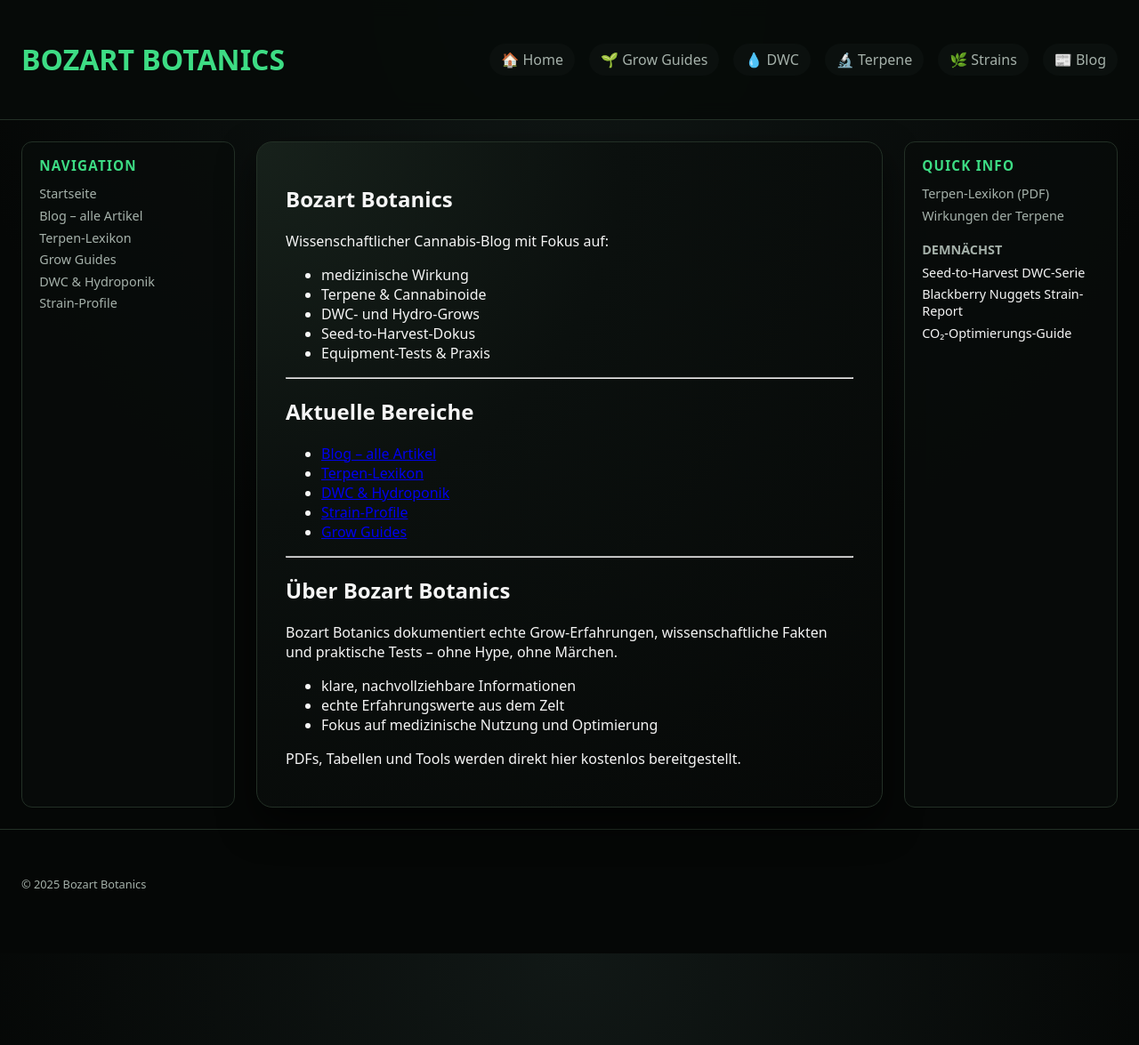
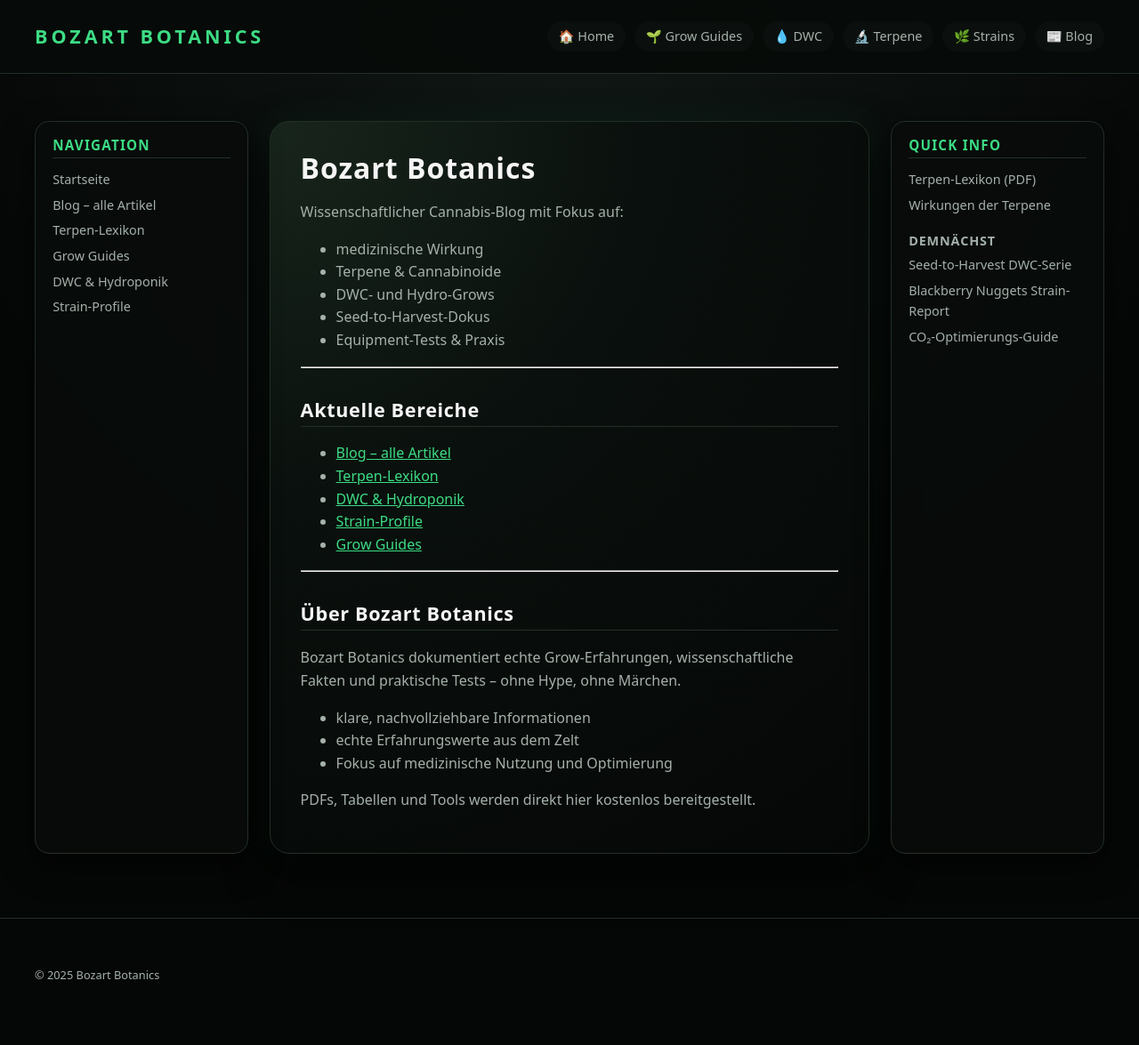
Before and after one commit to bozart-army/bozart-botanics, a Jekyll site: the page built from index.md, in a window 1280 px wide and 1175 px high. Shown: the whole window at 89% size. Built offline with Jekyll 4.4.1, drawn with Linux system fonts in a browser that asks for light colours.

Commit message:
Refactor CSS for layout and styling improvements
Updated styles for various elements including layout, typography, and responsiveness.

```diff
--- a/assets/style.css
+++ b/assets/style.css
@@ -11,6 +11,10 @@
 }
 
 /* Grundlayout */
+* {
+  box-sizing: border-box;
+}
+
 body {
   margin: 0;
   font-family: var(--font-main);
@@ -41,15 +45,21 @@ body {
   gap: 1.5rem;
 }
 
+.site-title {
+  margin: 0;
+  font-size: 1.35rem;
+  letter-spacing: 0.18em;
+}
+
 .site-title a {
   color: var(--accent);
   text-decoration: none;
-  text-transform: uppercase;
 }
 
 .site-nav {
   display: flex;
-  gap: 1rem;
+  flex-wrap: wrap;
+  gap: 0.6rem;
 }
 
 .site-nav a {
@@ -59,6 +69,7 @@ body {
   background: rgba(12, 17, 15, 0.9);
   border: 1px solid transparent;
   color: var(--muted);
+  font-size: 0.9rem;
 }
 
 .site-nav a:hover {
@@ -67,6 +78,10 @@ body {
 }
 
 /* 3-Spalten-Layout */
+.site-main {
+  padding: 1.8rem 0 3rem;
+}
+
 .layout-grid {
   display: grid;
   grid-template-columns: 240px minmax(0, 1fr) 240px;
@@ -75,11 +90,14 @@ body {
 
 /* Sidebars */
 .sidebar {
-  background: rgba(8, 12, 11, 0.8);
+  background: rgba(8, 12, 11, 0.88);
   border: 1px solid var(--border);
-  border-radius: 12px;
+  border-radius: 16px;
   padding: 1rem 1.2rem;
   font-size: 0.9rem;
+  box-shadow: 0 14px 35px rgba(0, 0, 0, 0.7);
+  position: sticky;
+  top: 5.5rem;
 }
 
 .sidebar-title {
@@ -96,6 +114,7 @@ body {
   font-size: 0.9rem;
   color: var(--muted);
   text-transform: uppercase;
+  letter-spacing: 0.06em;
 }
 
 .sidebar-list {
@@ -117,13 +136,109 @@ body {
   color: var(--accent);
 }
 
-/* Hauptinhalt */
+/* Hauptinhalt (Mitte) */
 .content-main {
-  background: radial-gradient(circle at top left, #17211b 0, #0b100e 40%, #060807 100%);
+  background: radial-gradient(circle at top left, #18251c 0, #0a100d 40%, #050706 100%);
+  border-radius: 22px;
+  padding: 1.9rem 2.1rem;
+  border: 1px solid var(--border);
+  box-shadow:
+    0 22px 50px rgba(0, 0, 0, 0.85),
+    0 0 40px rgba(61, 220, 132, 0.07);
+}
+
+/* Typografie */
+h1, h2, h3, h4 {
+  font-family: var(--font-main);
+  letter-spacing: 0.03em;
+}
+
+h1 {
+  font-size: 2rem;
+  margin-top: 0;
+  margin-bottom: 1rem;
+}
+
+h2 {
+  font-size: 1.35rem;
+  margin-top: 2rem;
+  border-bottom: 1px solid var(--border);
+  padding-bottom: 0.25rem;
+}
+
+h3 {
+  font-size: 1.1rem;
+  margin-top: 1.4rem;
+}
+
+p, li {
+  line-height: 1.6;
+  color: var(--muted);
+}
+
+a {
+  color: var(--accent);
+}
+
+/* Tabellen */
+table {
+  width: 100%;
+  border-collapse: collapse;
+  margin: 1.2rem 0;
+  font-size: 0.9rem;
+}
+
+th, td {
+  padding: 0.55rem 0.75rem;
+  border-bottom: 1px solid var(--border);
+}
+
+th {
+  text-align: left;
+  font-weight: 600;
+  color: var(--text);
+}
+
+/* Hero Block (Startseite) */
+.hero {
+  padding: 1.4rem 1.6rem;
   border-radius: 18px;
-  padding: 1.7rem 2rem;
-  border: 1px solid var(--border);
-  box-shadow: 0 18px 40px rgba(0, 0, 0, 0.6);
+  background: linear-gradient(135deg, rgba(61, 220, 132, 0.09), transparent);
+  border: 1px solid rgba(61, 220, 132, 0.35);
+  margin-bottom: 1.5rem;
+}
+
+.hero-title {
+  margin-top: 0;
+  font-size: 1.7rem;
+}
+
+.hero-subtitle {
+  margin-top: 0.4rem;
+  color: var(--muted);
+}
+
+.hero-actions {
+  margin-top: 1rem;
+  display: flex;
+  flex-wrap: wrap;
+  gap: 0.7rem;
+}
+
+.hero-button {
+  display: inline-block;
+  padding: 0.5rem 0.9rem;
+  border-radius: 999px;
+  border: 1px solid var(--accent-soft);
+  background: rgba(3, 6, 5, 0.9);
+  color: var(--accent);
+  font-size: 0.9rem;
+  text-decoration: none;
+}
+
+.hero-button.secondary {
+  border-color: var(--border);
+  color: var(--muted);
 }
 
 /* Footer */
@@ -134,17 +249,23 @@ body {
   color: var(--muted);
 }
 
-/* Mobile */
+/* Responsive */
 @media (max-width: 960px) {
   .layout-grid {
     grid-template-columns: 1fr;
   }
 
   .sidebar {
-    order: 2;
+    position: static;
+  }
+
+  .header-bar {
+    flex-direction: column;
+    align-items: flex-start;
   }
 
   .content-main {
-    order: 1;
+    border-radius: 14px;
+    padding: 1.3rem 1.4rem;
   }
 }
```
